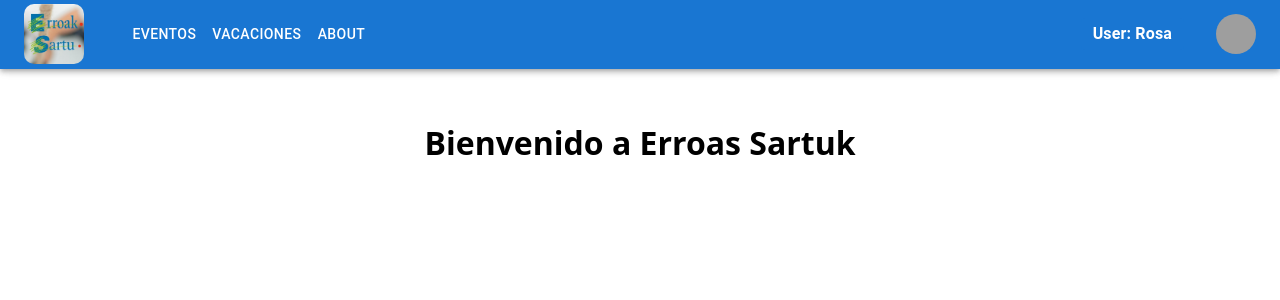
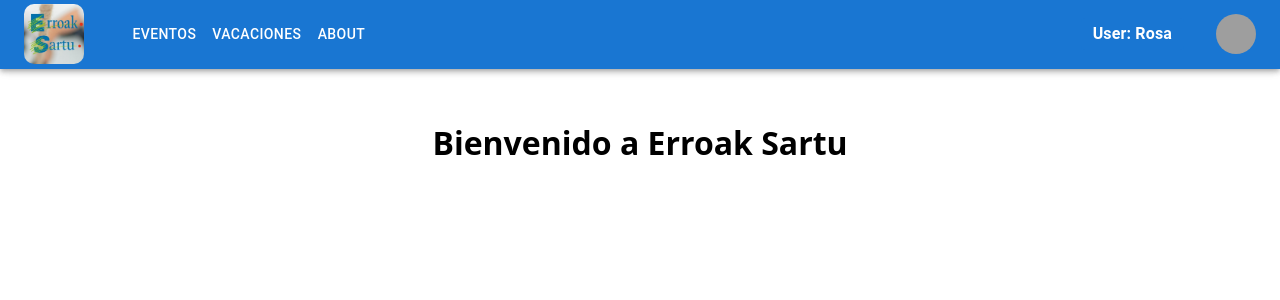
Before and after one commit to JasonRodriguezGarcia/calendar2, a React (Vite) app in the folder frontend/: page / in a window 1280 px wide. Shown: the top 300 px of the page. Built offline with nearby package versions, Linux system fonts and the light colour scheme; grey boxes are pictures that could not be loaded; some icons are missing.

Commit message:
small change in MainPage

```diff
--- a/frontend/src/pages/MainPage.jsx
+++ b/frontend/src/pages/MainPage.jsx
@@ -5,7 +5,7 @@ const MainPage = () => {
     return (
         <div>
             <MainMenuComponent />
-            <h1 style={{paddingTop: "100px"}}>Bienvenido a Erroas Sartuk</h1>
+            <h1 style={{paddingTop: "100px"}}>Bienvenido a Erroak Sartu</h1>
         </div>
     )
 }
```
